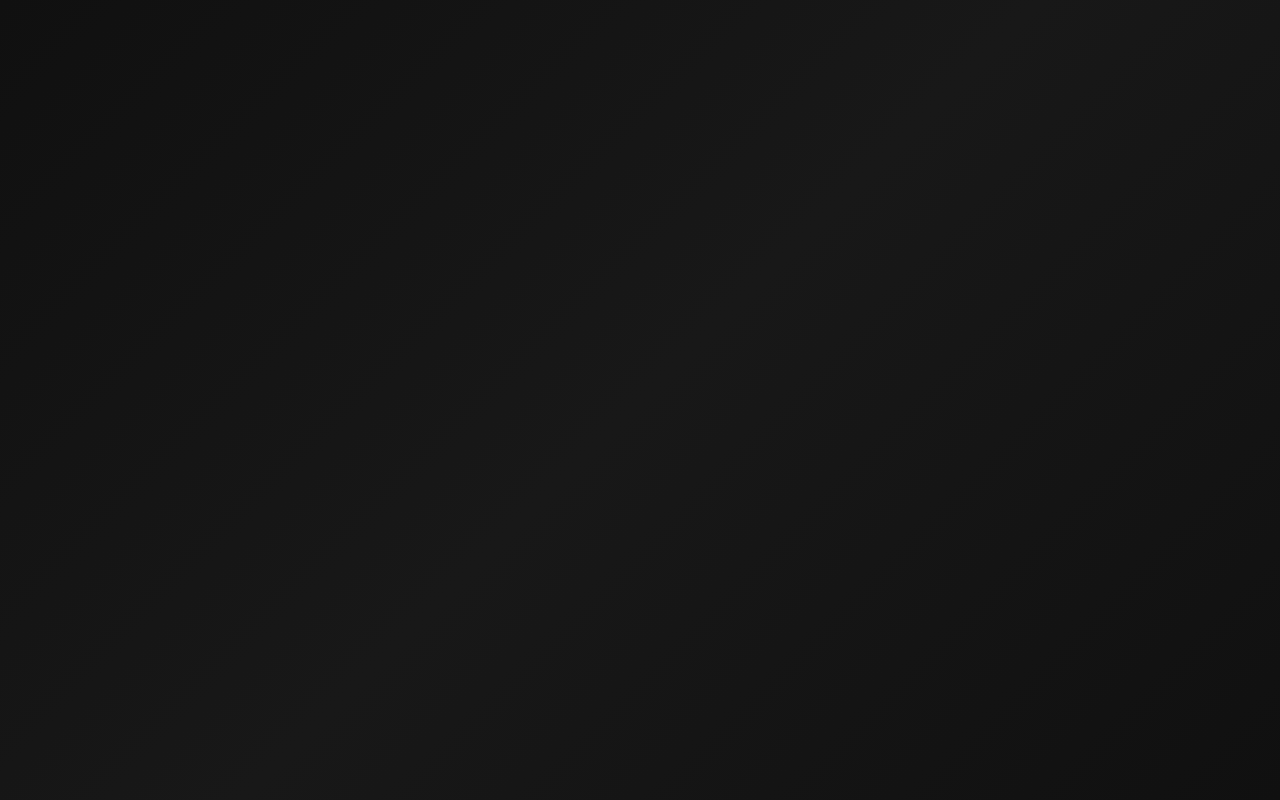
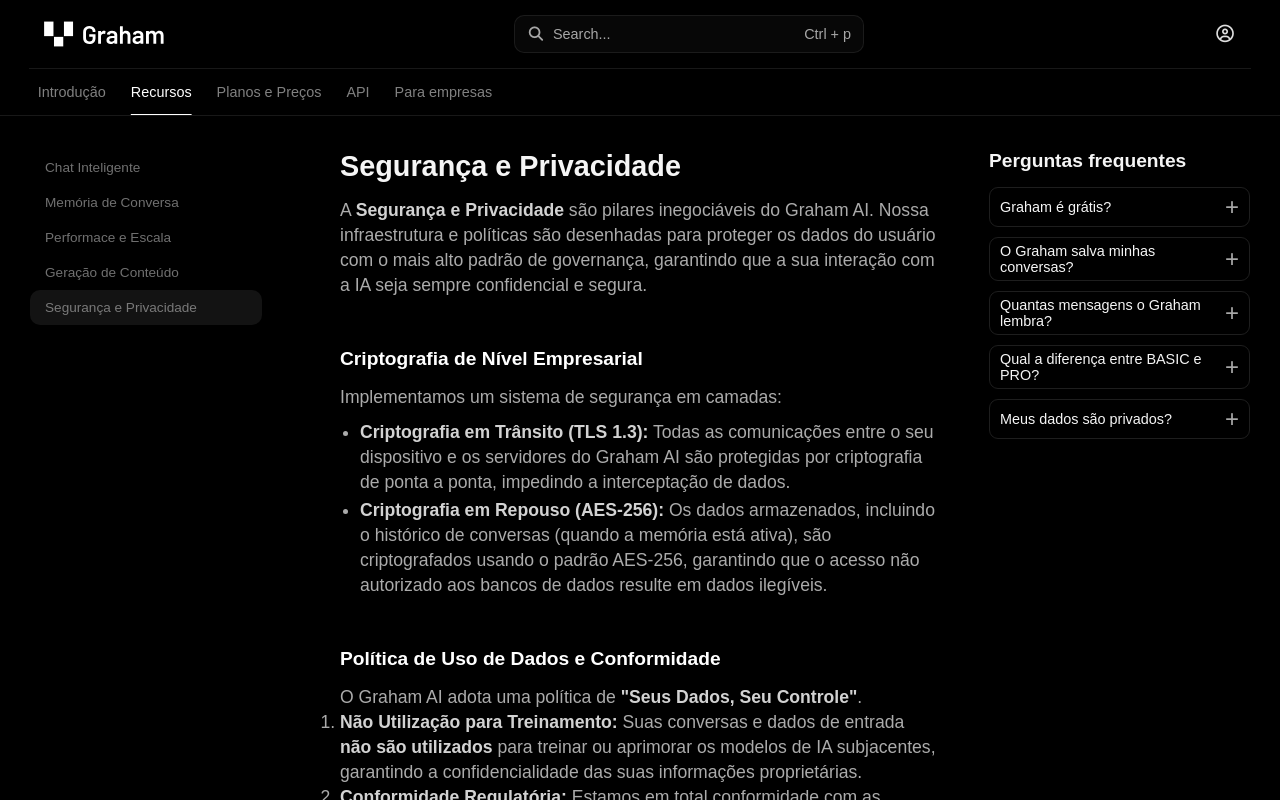
Before and after one commit to leoosilvp/Graham-AI, a React (Vite) app: page /docs/features/security in a window 1280 px wide. Before the commit this address had no page. Built offline with nearby package versions, Linux system fonts and the light colour scheme; no server answers.

Commit message:
a- criando rota e conteudo da page Security de Feature do Docs

```diff
--- a/src/App.jsx
+++ b/src/App.jsx
@@ -27,6 +27,7 @@ import SmartChat from './components/ui/SmartChat'
 import Memory from './components/ui/Memory'
 import Performance from './components/ui/Performance'
 import Generation from './components/ui/Generation'
+import SecurityDocs from './components/ui/SecurityDocs'
 
 function App() {
 
@@ -60,7 +61,7 @@ function App() {
             <Route path='memory' element={<Memory />} />
             <Route path='performance' element={<Performance />} />
             <Route path='generation' element={<Generation />} />
-
+            <Route path='security' element={<SecurityDocs />} />
           </Route>
           <Route path='plans' element={<Plans />} />
           <Route path='api' element={<Api />}>
--- /dev/null
+++ b/src/components/ui/SecurityDocs.jsx
@@ -0,0 +1,33 @@
+const SecurityDocs = () => {
+    return (
+        <article>
+            <h1>Segurança e Privacidade</h1>
+            <p>
+                A <span>Segurança e Privacidade</span> são pilares inegociáveis do Graham AI. Nossa infraestrutura e políticas são desenhadas para proteger os dados do usuário com o mais alto padrão de governança, garantindo que a sua interação com a IA seja sempre confidencial e segura.
+            </p>
+            <h3>Criptografia de Nível Empresarial</h3>
+            <p>
+                Implementamos um sistema de segurança em camadas:
+                <ul>
+                    <li><span>Criptografia em Trânsito (TLS 1.3):</span> Todas as comunicações entre o seu dispositivo e os servidores do Graham AI são protegidas por criptografia de ponta a ponta, impedindo a interceptação de dados.</li>
+                    <li><span>Criptografia em Repouso (AES-256):</span> Os dados armazenados, incluindo o histórico de conversas (quando a memória está ativa), são criptografados usando o padrão AES-256, garantindo que o acesso não autorizado aos bancos de dados resulte em dados ilegíveis.</li>
+                </ul>
+            </p>
+            <h3>Política de Uso de Dados e Conformidade</h3>
+            <p>
+                O Graham AI adota uma política de <span>"Seus Dados, Seu Controle"</span>.
+                <ol>
+                    <li><span>Não Utilização para Treinamento:</span> Suas conversas e dados de entrada <span>não são utilizados</span> para treinar ou aprimorar os modelos de IA subjacentes, garantindo a confidencialidade das suas informações proprietárias.</li>
+                    <li><span>Conformidade Regulatória:</span> Estamos em total conformidade com as principais regulamentações globais de proteção de dados, incluindo a <span>LGPD (Lei Geral de Proteção de Dados)</span> e o <span>GDPR (General Data Protection Regulation)</span>, oferecendo aos usuários o direito de acesso, retificação e exclusão de seus dados.</li>
+                    <li><span>Controle de Acesso:</span> O acesso ao seu histórico de conversas é estritamente limitado e protegido por mecanismos robustos de autenticação (OAuth 2.0) e autorização.</li>
+                </ol>
+            </p>
+            <h3>Segurança da Plataforma</h3>
+            <p>
+                Nossa plataforma passa por auditorias de segurança regulares e utiliza práticas de desenvolvimento seguro (DevSecOps) para mitigar vulnerabilidades e garantir a integridade do serviço.
+            </p>
+        </article>
+    )
+}
+
+export default SecurityDocs
```
